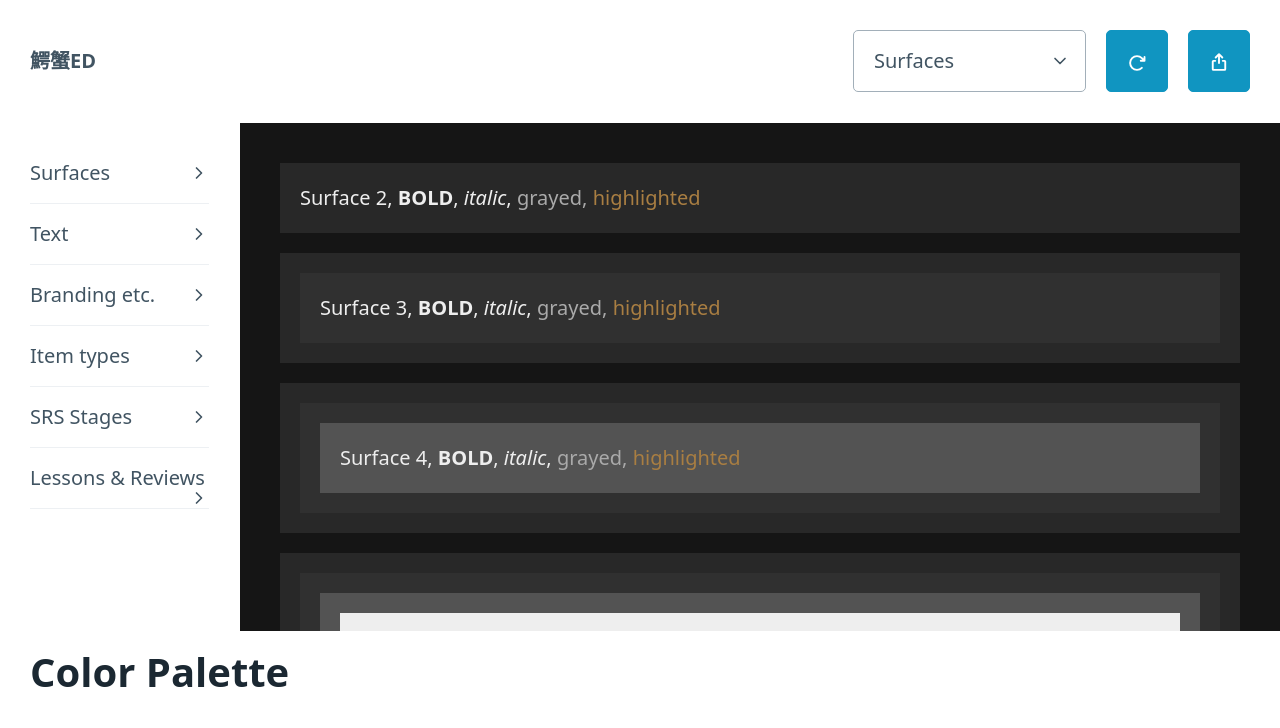
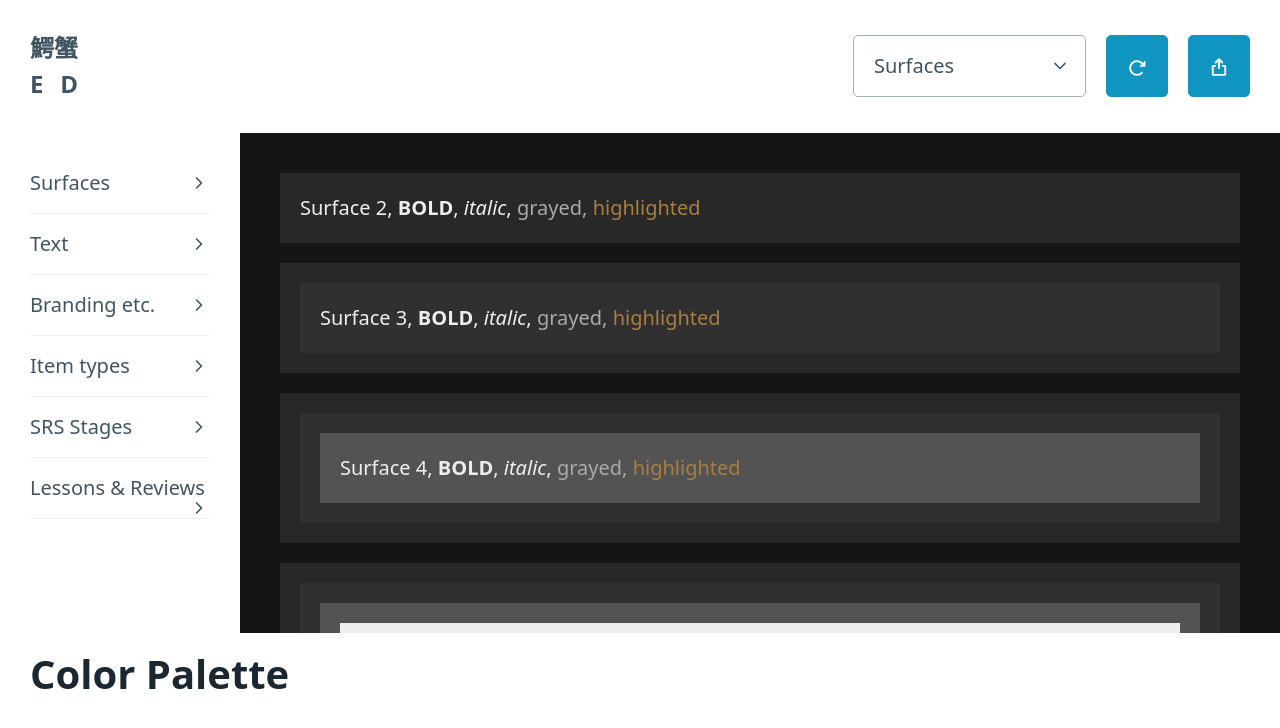
Before and after one commit to wrex/ed-themer, a SvelteKit app: page / in a window 1280 px wide. Shown: the top 728 px of the page. Built offline with nearby package versions, Linux system fonts and the light colour scheme.

Commit message:
create logo component

```diff
--- /dev/null
+++ b/src/components/Logo.svelte
@@ -0,0 +1,18 @@
+<div class="logo">
+  <div class="row">鰐蟹</div>
+  <div class="row"><div class="rowitem">E</div><div class="rowitem">D</div></div>
+</div>
+
+<style>
+  .logo {
+    display: flex;
+    flex-direction: column;
+  }
+
+  .row {
+    font-weight: bold;
+    font-size: 1.2rem;
+    display: flex;
+    justify-content: space-between;
+  }
+</style>
--- a/src/components/MainNav.svelte
+++ b/src/components/MainNav.svelte
@@ -2,6 +2,7 @@
   import {sample, userProps, resetProps} from '$lib/stores.js';
   import ExportIcon from '../icons/ExportIcon.svelte';
   import ReloadIcon from '../icons/ReloadIcon.svelte';
+  import Logo from './Logo.svelte';
 
 
   $: userOverrides = `:root {
@@ -46,7 +47,7 @@ const copyToClipboard = () => {
 </script>
 <nav>
   <ul>
-    <li><strong>鰐蟹ED</strong></li>
+    <li><Logo /></li>
   </ul>
   <ul>
     <li>
```
